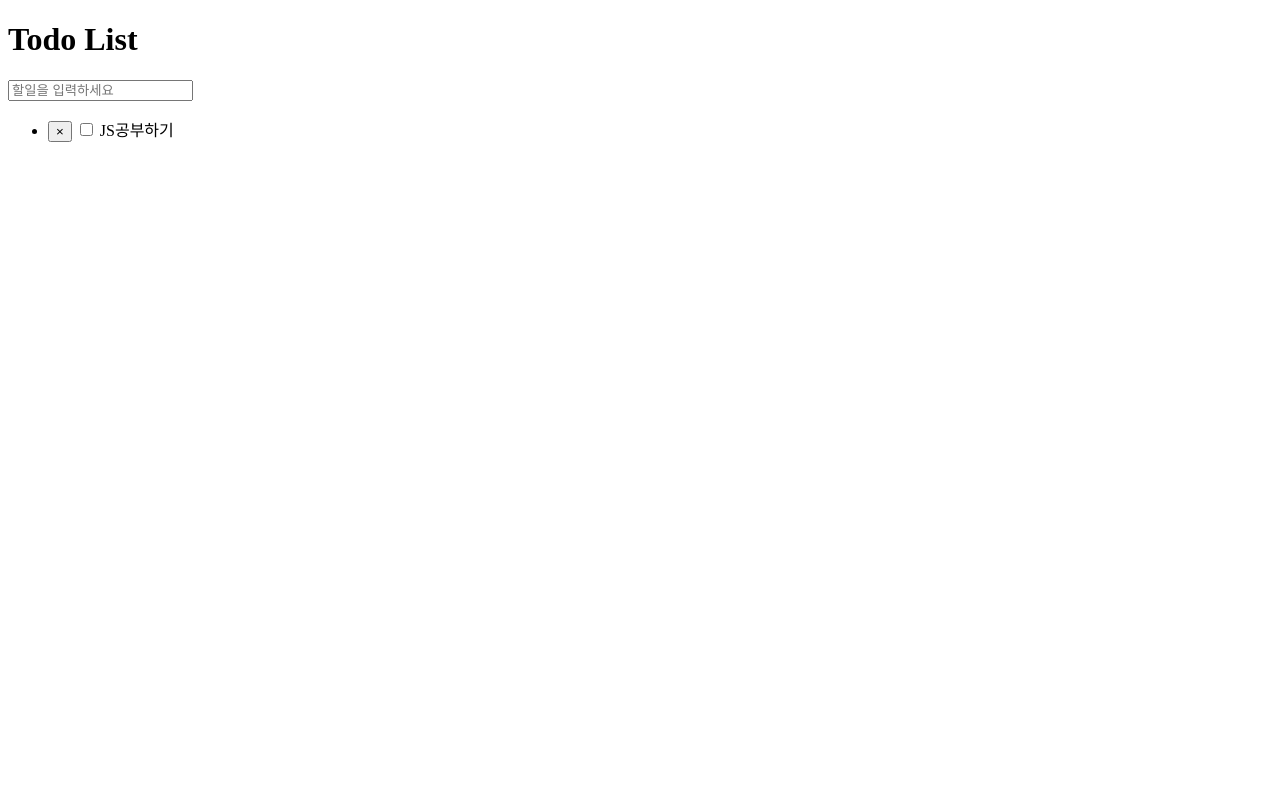
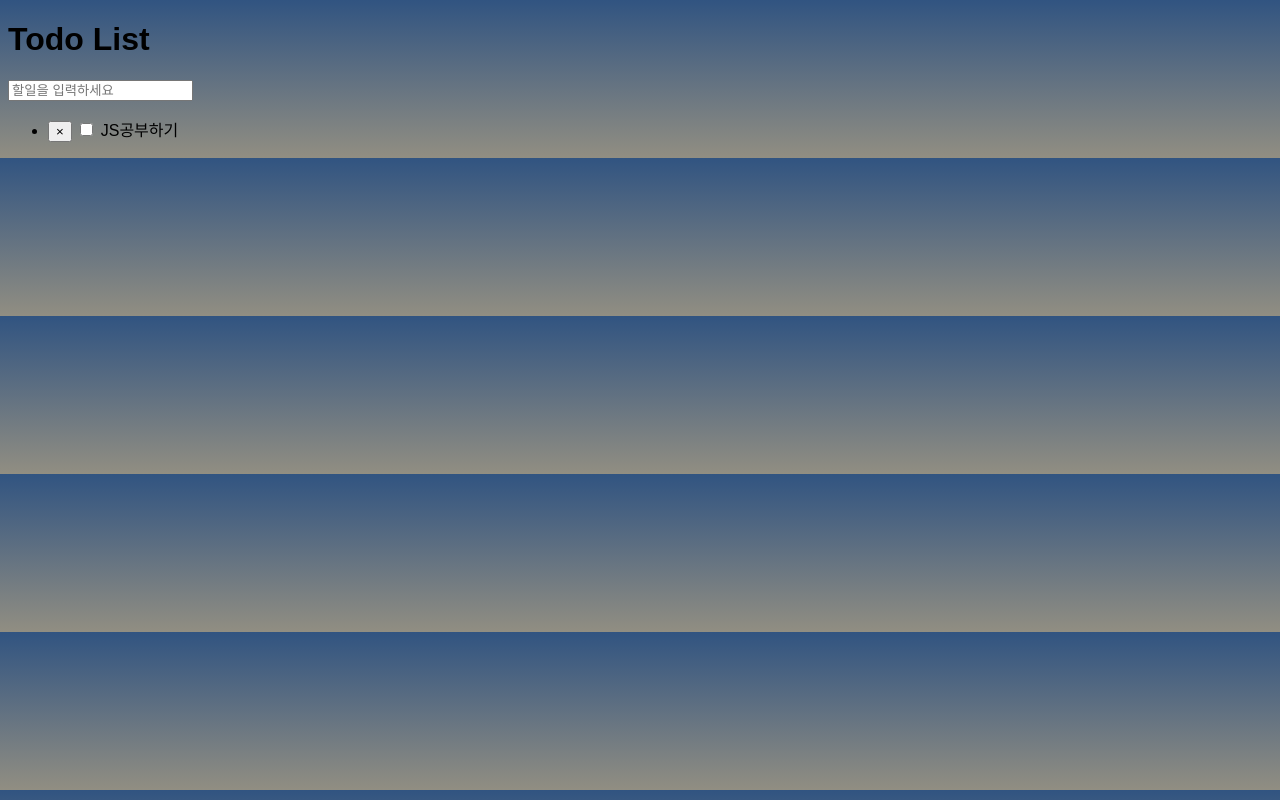
Before and after one commit to jjksy/start-fe, a website: page 11/index.html in a window 1280 px wide. Drawn offline with Linux system fonts and the light colour scheme.

Commit message:
Update todo.css

```diff
--- a/11/todo.css
+++ b/11/todo.css
@@ -1,4 +1,7 @@
 body {
+  font-family: sans-serif;
+  background-color: #315481;
+  background-image: linear-gradient(to bottom, #315481, #918e82 100%);
 }
 header {
 }
```
